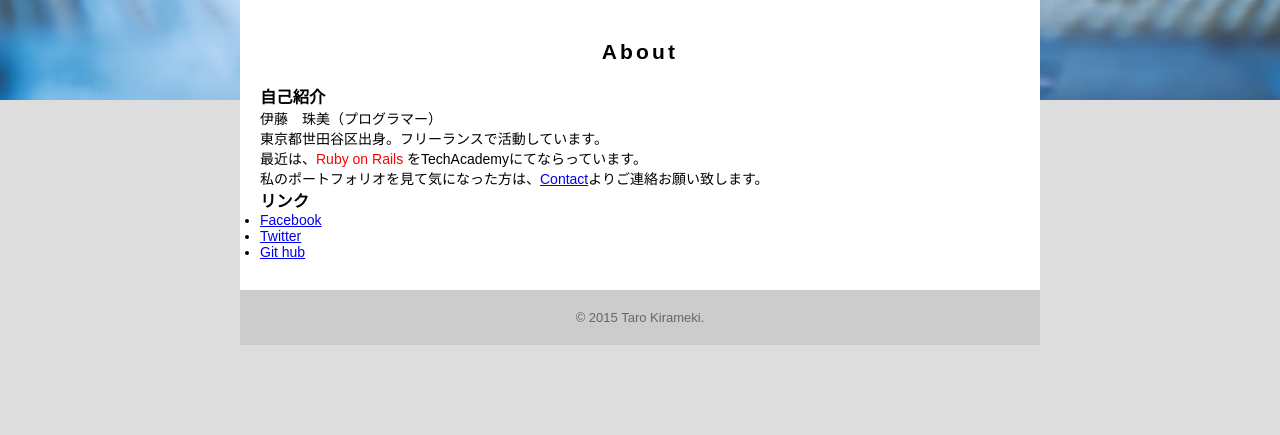
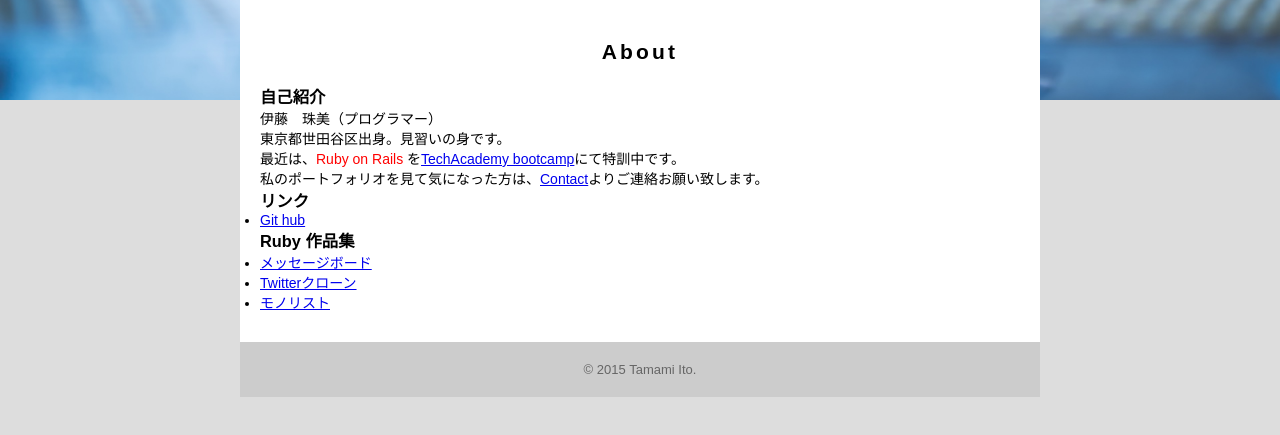
Before and after one commit to ItoTamami/ItoTamami.github.io, a plain HTML site: page about.html in a window 1280 px wide. Shown: the part 319-754 px from the top of the page. Drawn offline with Linux system fonts and the light colour scheme.

Commit message:
Modified 2nd profile by me

```diff
--- a/about.html
+++ b/about.html
@@ -3,8 +3,8 @@
   <head>
 
     <meta charset="utf-8" />
-    <meta keywords="Gutaiteki,naiyou,jikoshoukai" />
-    <meta description="Gutaiteki na jikoshoukai" />
+    <meta keywords="伊藤,珠美,自己紹介" />
+    <meta description="具体的自己紹介のページです。" />
     <title>Ito Tamami | About</title>
     <link rel="stylesheet" href="about.css" />
   </head>
@@ -27,18 +27,22 @@
         <h2>About</h2>
         <h3>自己紹介</h3>
         <p>伊藤　珠美（プログラマー）</p>
-        <p>東京都世田谷区出身。フリーランスで活動しています。</p>
-        <p>最近は、<span class="red">Ruby on Rails</span> をTechAcademyにてならっています。</p>
+        <p>東京都世田谷区出身。見習いの身です。</p>
+        <p>最近は、<span class="red">Ruby on Rails</span> を<a href="https://techacademy.jp">TechAcademy bootcamp</a>にて特訓中です。</p>
         <p>私のポートフォリオを見て気になった方は、<a href="contact.html">Contact</a>よりご連絡お願い致します。</p>
         <h3>リンク</h3>
         <ul>
-          <li><a href="https://www.facebook.com/tarokirameki" target="_blank">Facebook</a></li>
-          <li><a href="https://twitter.com/tarokirameki" target="_blank">Twitter</a></li>
           <li><a href="https://github.com/ItoTamami" target="_blank">Git hub</a></li>
+        </ul>
+        <h3>Ruby 作品集</h3>
+        <ul>
+          <li><a href="./about.html" target="_blank">メッセージボード</a></li>
+          <li><a href="./about.html" target="_blank">Twitterクローン</a></li>
+          <li><a href="./about.html" target="_blank">モノリスト</a></li>
         </ul>
       </section>
       <footer>
-        <p>&copy; 2015 Taro Kirameki.</p>
+        <p>&copy; 2015 Tamami Ito.</p>
       </footer>
     </div>
   </body>
```
Also changed, not shown: index.html (+6 -3 lines).
